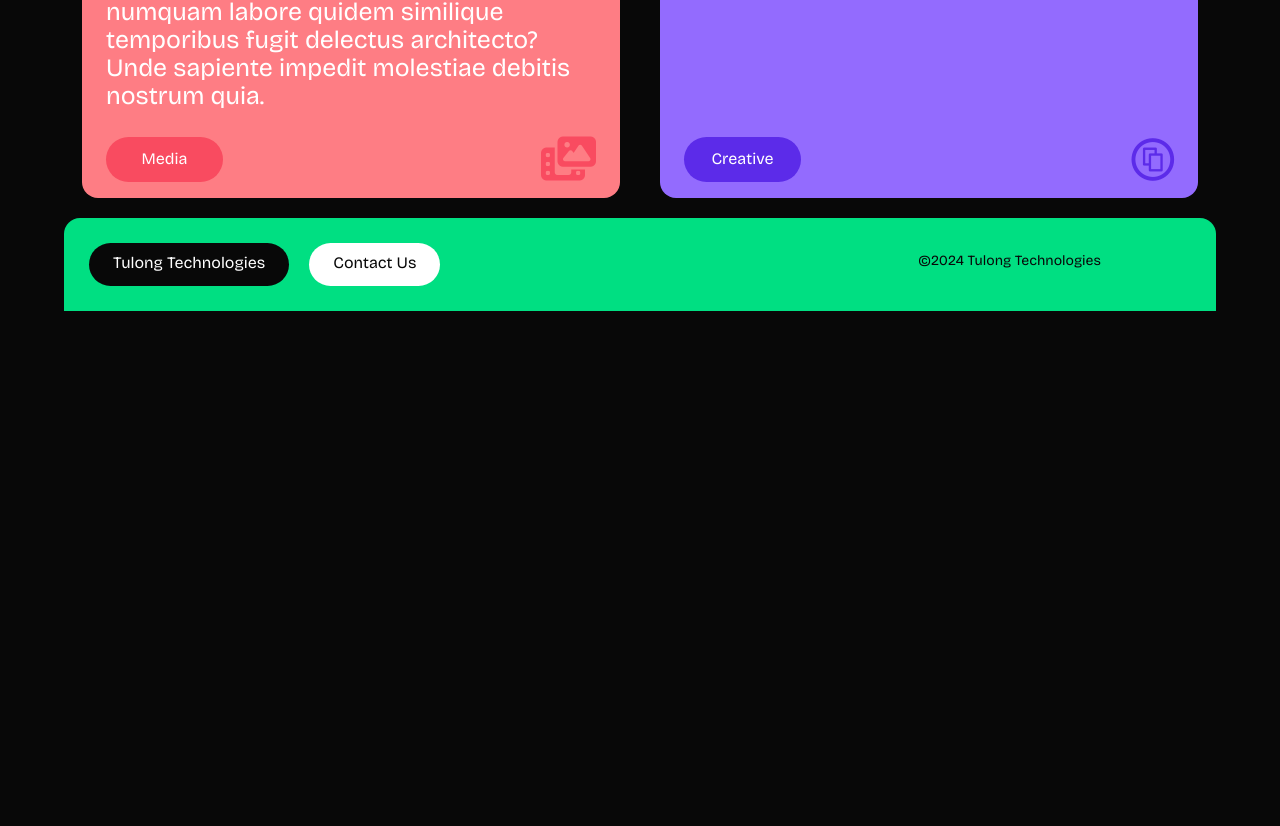
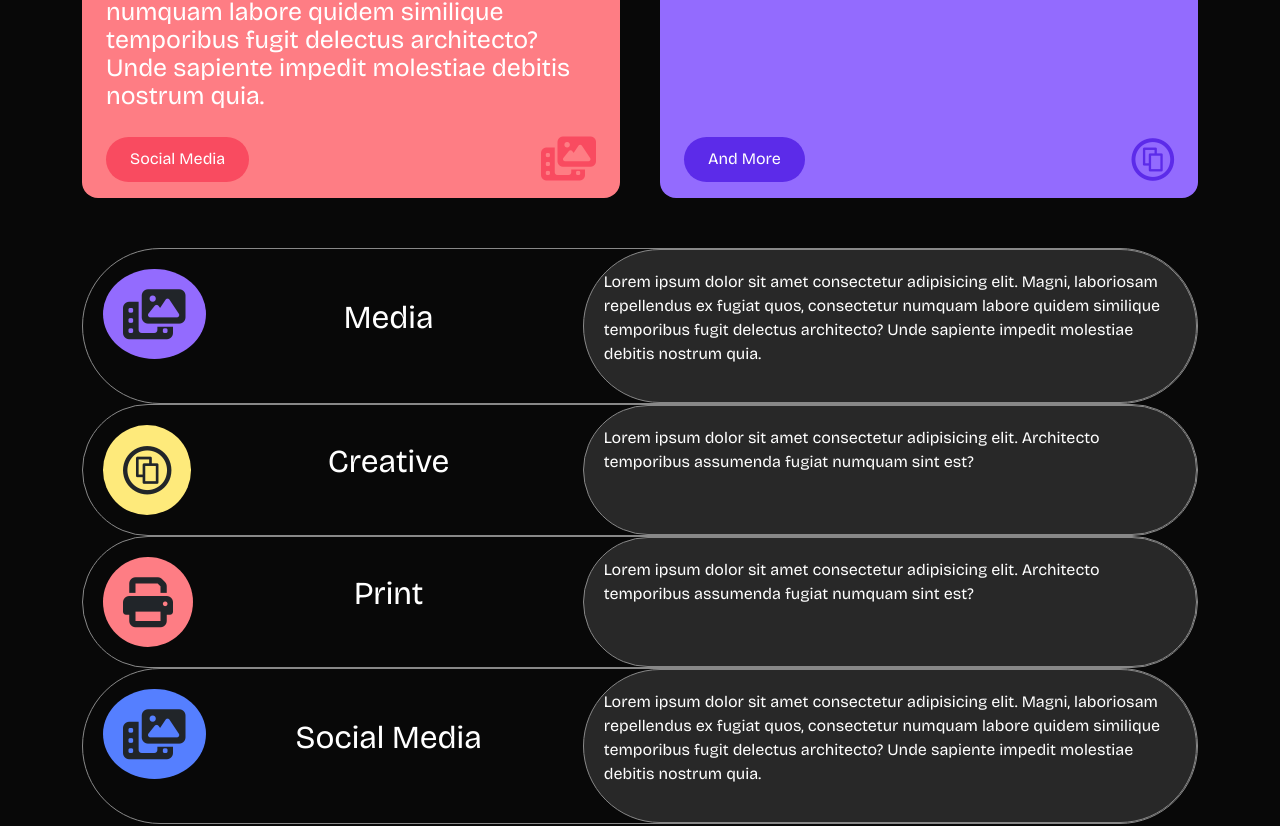
Before and after one commit to ChamanvirKaur/requestly-frontEnd, a React (Create React App) app: page / in a window 1280 px wide. Shown: the part 1469-2295 px from the top of the page. Before the commit the page ends 1780 px from the top, so only its background shows below. Built offline with nearby package versions, Linux system fonts and the light colour scheme.

Commit message:
Added landing page design 100%

```diff
--- a/src/Components/landing-page/Landing.css
+++ b/src/Components/landing-page/Landing.css
@@ -95,7 +95,7 @@
 
 /* Buttons inside service-icon-1 */
 .service-1 .service-icon-1 button{
-  width: 117px;
+  /* width: 117px; */
   height: 45px;
   border-radius: 100px;
   padding: 8px 24px;
@@ -144,7 +144,7 @@
 }
 
 .service-icon-2 button {
-  width: 117px;
+  /* width: 117px; */
   height: 45px;
   border-radius: 100px;
   padding: 8px 24px;
@@ -152,6 +152,55 @@
 
 .service-icon-2 i {
   font-size: 44px;
+}
+
+.allServices-view{
+  margin-top: 50px;
+  margin-bottom: 50px;
+}
+.allserviceview{
+  width: 100%;
+  border: 1px solid #888888;
+  border-radius: 500px;
+  display: flex;
+  /* margin-top: 20px; */
+}
+.allservicesview-icon {
+  width: 10%;
+  text-align: center;
+  padding: 20px;
+}
+
+.allservicesview-icon i{
+  padding: 20px;
+  font-size: 50px;
+  border-radius: 50%;
+}
+.allservicesview-name {
+  width: 50% ;
+  text-align: center;
+  margin: auto;
+  padding: 20px;
+
+}
+
+.allservicesview-name p{
+  font-weight: 400;
+  font-size: 32px;
+  color: #ffffff;
+}
+.allservicesview-content {
+  width: 80%;
+  background-color: #282828;
+  border-radius: 500px;
+  color: #ffffff;
+  padding: 20px;
+  border: 1px solid #888888;
+}
+
+
+.allservicesview-content .allserviceview-content-text{
+    border-radius: 500px;
 }
 
 @media only screen and (max-width: 768px) {
@@ -162,4 +211,21 @@
   .headerBox .headerBoxImage {
     width: 100%;
   }
+
+  .allserviceview{
+    display: block;
+    border-radius: 50px;
+    margin-top: 10px;
+  }
+  .allserviceview:hover{
+    background-color: #00DF82;
+  }
+  .allservicesview-icon, .allservicesview-name, .allservicesview-content{
+    width: 100%;
+  }
+
+  .allservicesview-content{
+    border-radius: 0 0 50px 50px;
+  }
+
 }
--- a/src/Components/landing-page/Landing.js
+++ b/src/Components/landing-page/Landing.js
@@ -45,11 +45,39 @@ function Landing() {
         }
     ];
 
+    const allService =[
+      {
+        serviceName : "Media",
+        iconClass: "fa-solid fa-photo-film",
+        content: "Lorem ipsum dolor sit amet consectetur adipisicing elit. Magni, laboriosam repellendus ex fugiat quos, consectetur numquam labore quidem similique temporibus fugit delectus architecto? Unde sapiente impedit molestiae debitis nostrum quia.",
+        backgroundColor: "#936BFE"
+      },
+      {
+        serviceName : "Creative",
+        iconClass: "fa-brands fa-creative-commons-share",
+        content: "Lorem ipsum dolor sit amet consectetur adipisicing elit. Architecto temporibus assumenda fugiat numquam sint est?",
+        backgroundColor : "#FEEA7B"
+      },
+      {
+        serviceName : "Print",
+        iconClass: "fa-solid fa-print",
+        content: "Lorem ipsum dolor sit amet consectetur adipisicing elit. Architecto temporibus assumenda fugiat numquam sint est?",
+        backgroundColor : "#FE7D84"
+      },
+      {
+        serviceName : "Social Media",
+        iconClass: "fa-solid fa-photo-film",
+        content: "Lorem ipsum dolor sit amet consectetur adipisicing elit. Magni, laboriosam repellendus ex fugiat quos, consectetur numquam labore quidem similique temporibus fugit delectus architecto? Unde sapiente impedit molestiae debitis nostrum quia.",
+        backgroundColor : "#557FFF"
+      },
+
+
+    ];
     const services2 = [
       {
           content: "Lorem ipsum dolor sit amet consectetur adipisicing elit. Magni, laboriosam repellendus ex fugiat quos, consectetur numquam labore quidem similique temporibus fugit delectus architecto? Unde sapiente impedit molestiae debitis nostrum quia.",
           iconClass: "fa-solid fa-photo-film",
-          buttonText: "Media",
+          buttonText: "Social Media",
           backgroundColor: "#FE7D84",
           animation: "fade-right",
           buttonBackground : "#F94B60",
@@ -58,7 +86,7 @@ function Landing() {
       {
           content: "Lorem ipsum dolor sit amet consectetur adipisicing elit. Architecto temporibus assumenda fugiat numquam sint est?",
           iconClass: "fa-brands fa-creative-commons-share",
-          buttonText: "Creative",
+          buttonText: "And More",
           backgroundColor: "#936BFE",
           animation: "fade-left",
           buttonBackground : "#5C2BE9",
@@ -115,6 +143,19 @@ function Landing() {
                                 </div>
                             ))}
                         </div>
+
+                        <div className='allServices-view'>
+                        {allService.map((allService, index) => (
+                                <div key={index} className='allserviceview'>
+                                    <div className='allservicesview-icon'><i className={allService.iconClass} style={{backgroundColor : allService.backgroundColor}}></i></div>
+                                    <div className='allservicesview-name'><p>{allService.serviceName}</p></div>
+                                    <div className='allservicesview-content'>
+                                    <p>{allService.content}</p>
+
+                                    </div>
+                                </div>
+                            ))}
+                        </div>
                     </div>
                 </div>
             </div>
```
